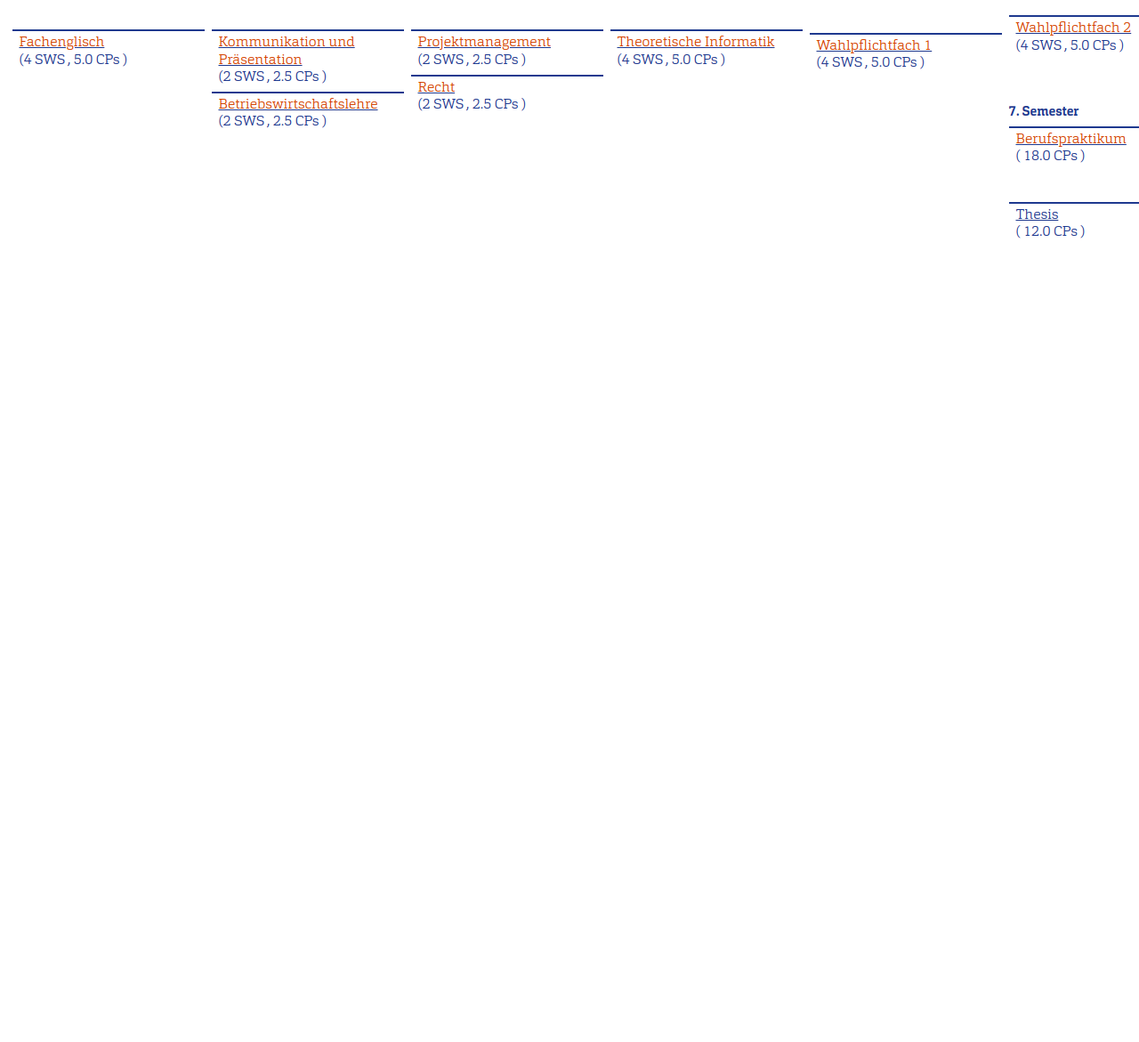
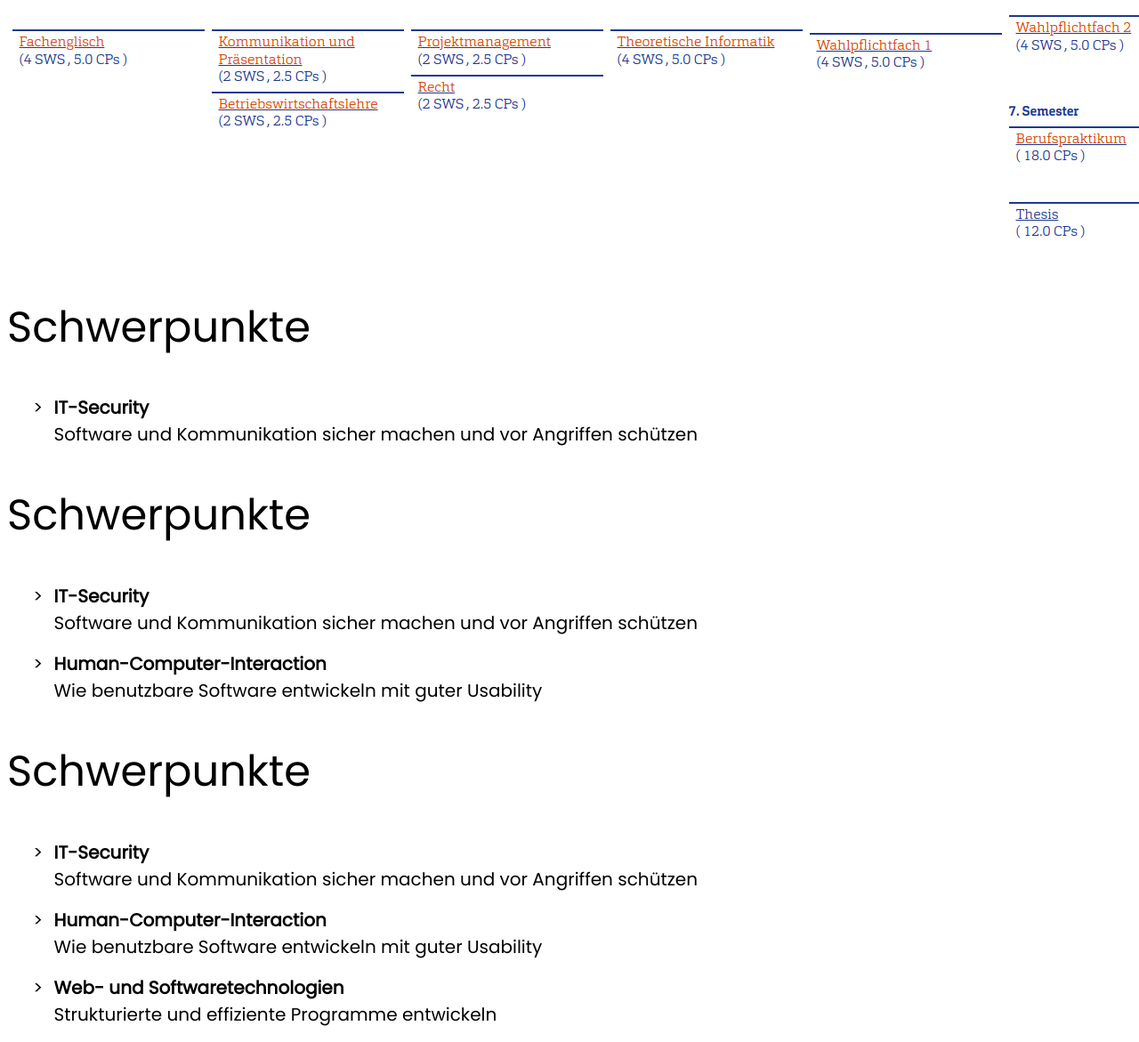
Before and after one commit to choffmann/presentation-ai-eckener, a website built with Vite: page index.html in a window 1280 px wide. Shown: the part 4380-5551 px from the top of the page at 89% size. Before the commit the page ends 4680 px from the top, so only its background shows below. Built offline with nearby package versions, Linux system fonts and the light colour scheme; what reveal.js would draw is missing.

Commit message:
Add section

```diff
--- a/index.html
+++ b/index.html
@@ -76,16 +76,21 @@
                     <li>Sicher und benutzerfreundliche Software-Applikationen</li>
                     <li><b>Dauer</b><br>7 Semester</li>
                     <li><b>Abschluss</b><br>Bachelor of Science (B.Sc.)</li>
-                    <li><b>Zulassung</b><br>Allg. Hochschulreife (Abitur), Fachhochschulreife oder eine als gleichwertige anerkannte Ausbildung</li>
+                    <li><b>Zulassung</b><br>Allg. Hochschulreife (Abitur), Fachhochschulreife oder eine als
+                        gleichwertige anerkannte Ausbildung
+                    </li>
                 </ul>
             </section>
         </section>
         <section id="the-process">
-           <h2 class="section-title">Ablauf</h2>
+            <h2 class="section-title">Ablauf</h2>
             <ul>
                 <li><b>Vorlesung</b><br>Dozenten hält einen Vortrag</li>
-                <li><b>Labore / Übungen</b><br>Fasst jede Vorlesung wird durch Laborübungen begleitet. Wissen von Vorlesung wird praktisch umgesetzt</li>
-                <li><b>Klausur / Hausarbeit</b><br>Wissen wird in einer schriftlichen Form oder in einem Projekt geprüft</li>
+                <li><b>Labore / Übungen</b><br>Fasst jede Vorlesung wird durch Laborübungen begleitet. Wissen von
+                    Vorlesung wird praktisch umgesetzt
+                </li>
+                <li><b>Klausur / Hausarbeit</b><br>Wissen wird in einer schriftlichen Form oder in einem Projekt geprüft
+                </li>
                 <li><b>7. Semester</b><br>Betriebspraktikum und Bachelorthesis</li>
             </ul>
         </section>
@@ -93,6 +98,29 @@
             <h2 class="section-title">Modulplan</h2>
             <img src="/modulplan.png" alt="modulplan">
         </section>
+        <section id="schwerpunkt">
+            <section data-auto-animate>
+                <h2 class="section-title">Schwerpunkte</h2>
+                <ul>
+                    <li><b>IT-Security</b><br>Software und Kommunikation sicher machen und vor Angriffen schützen</li>
+                </ul>
+            </section>
+            <section data-auto-animate>
+                <h2 class="section-title">Schwerpunkte</h2>
+                <ul>
+                    <li><b>IT-Security</b><br>Software und Kommunikation sicher machen und vor Angriffen schützen</li>
+                    <li><b>Human-Computer-Interaction</b><br>Wie benutzbare Software entwickeln mit guter Usability</li>
+                </ul>
+            </section>
+            <section data-auto-animate>
+                <h2 class="section-title">Schwerpunkte</h2>
+                <ul>
+                    <li><b>IT-Security</b><br>Software und Kommunikation sicher machen und vor Angriffen schützen</li>
+                    <li><b>Human-Computer-Interaction</b><br>Wie benutzbare Software entwickeln mit guter Usability</li>
+                    <li><b>Web- und Softwaretechnologien</b><br>Strukturierte und effiziente Programme entwickeln</li>
+                </ul>
+            </section>
+        </section>
     </div>
 </div>
 <script type="module" src="/main.js"></script>
```
